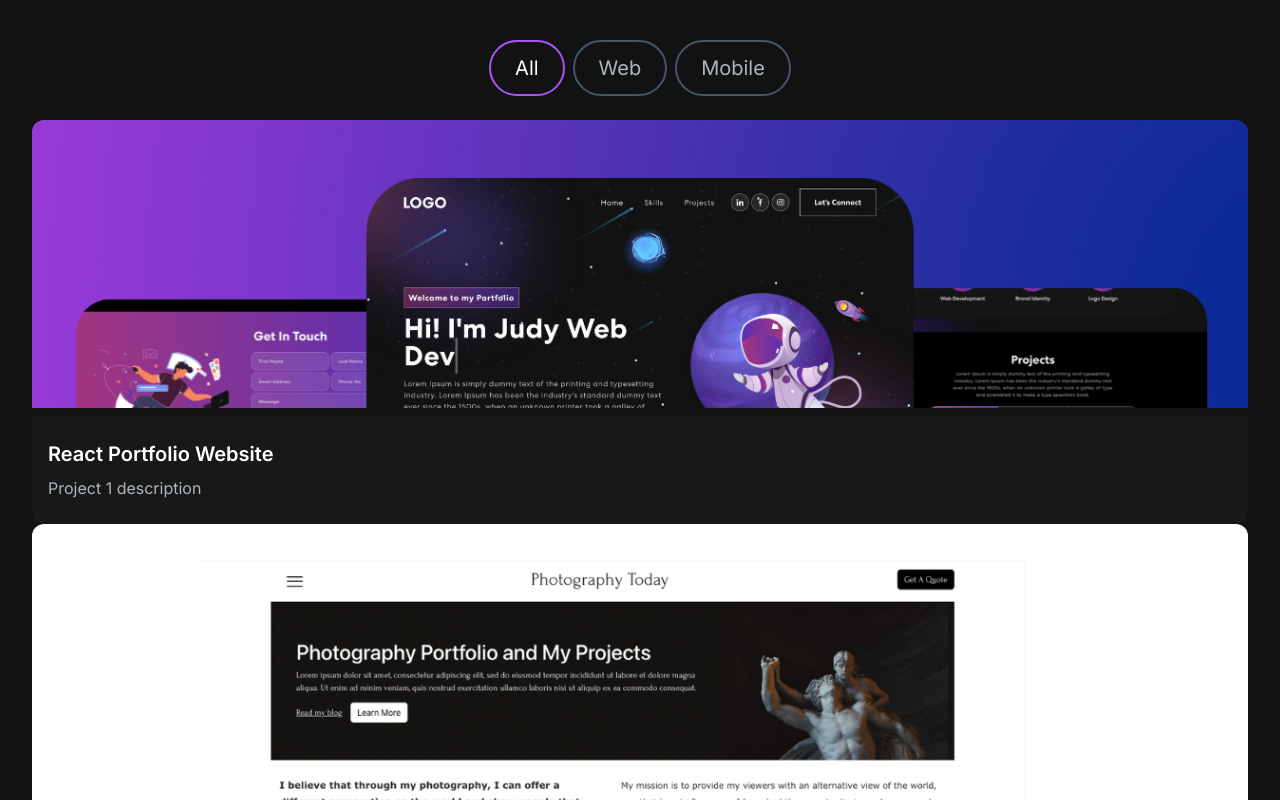
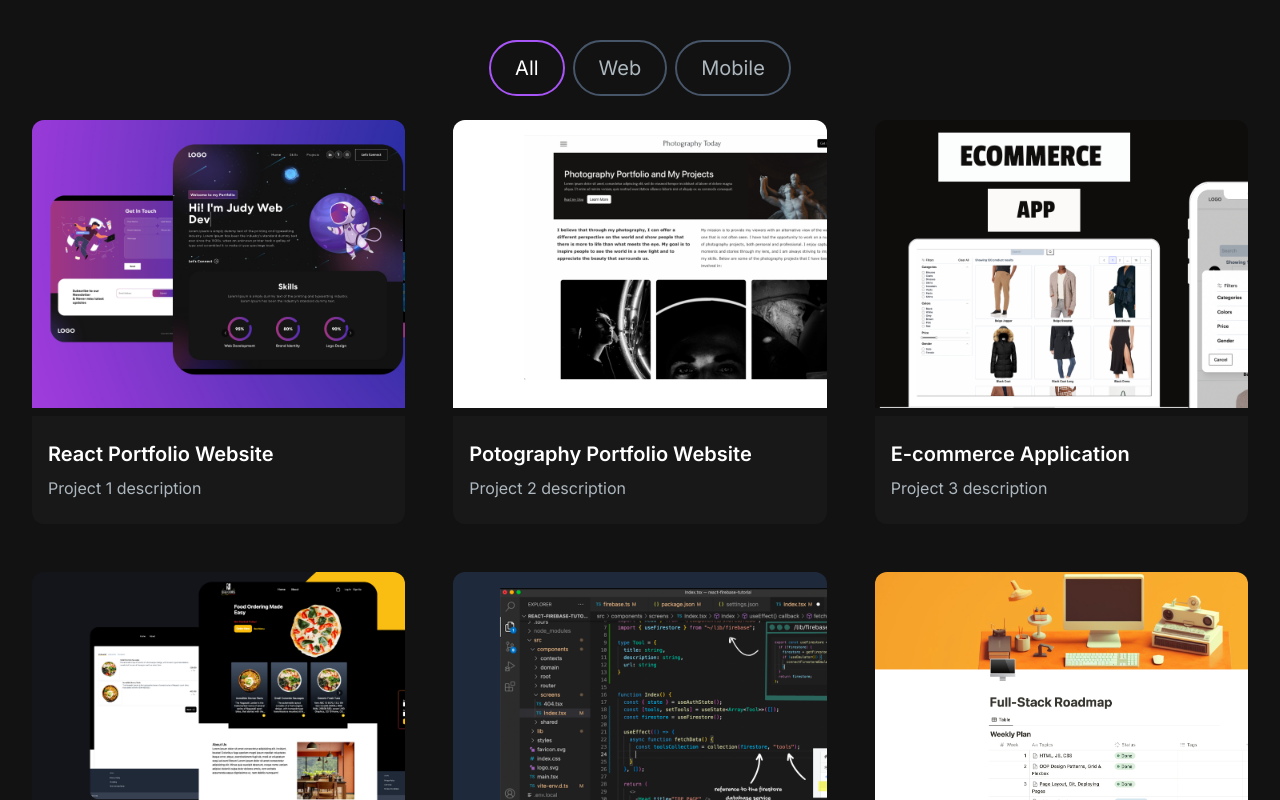
Before and after one commit to Yellowweii/Next-Website, a Next.js app: page / in a window 1280 px wide. Shown: the part 1260-2060 px from the top of the page. Built offline with nearby package versions, Linux system fonts and the light colour scheme.

Commit message:
finish the ProjectSection module

```diff
--- a/components/ProjectSection/index.tsx
+++ b/components/ProjectSection/index.tsx
@@ -1,7 +1,8 @@
 "use client";
-import React, { useState } from "react";
+import React, { useState, useRef } from "react";
 import ProjectCard from "../ProjectCard";
 import ProjectTag from "../ProjectTag";
+import { motion, useInView } from "framer-motion";
 
 const projectsData = [
   {
@@ -62,6 +63,12 @@ const projectsData = [
 
 const ProjectSection = () => {
   const [tag, setTag] = useState("All");
+  const ref = useRef(null);
+  const isInView = useInView(ref);
+  const cardVariants = {
+    initial: { y: 50, opacity: 0 },
+    animate: { y: 0, opacity: 1 },
+  };
 
   const filterProjects = () => {
     return projectsData.filter((project) => project.tag.includes(tag));
@@ -74,11 +81,13 @@ const ProjectSection = () => {
         <ProjectTag name="Web" onClick={() => setTag("Web")} isSelected={tag === "Web"} />
         <ProjectTag name="Mobile" onClick={() => setTag("Mobile")} isSelected={tag === "Mobile"} />
       </div>
-      <div>
-        {filterProjects().map((project) => (
-          <ProjectCard key={project.id} title={project.title} description={project.description} imgUrl={project.image} gitUrl={project.gitUrl} previewUrl={project.previewUrl} />
+      <ul ref={ref} className="grid md:grid-cols-3 gap-8 md:gap-12">
+        {filterProjects().map((project, index) => (
+          <motion.li key={index} variants={cardVariants} initial="initial" animate={isInView ? "animate" : "initial"} transition={{ duration: 0.3, delay: index * 0.3 }}>
+            <ProjectCard key={project.id} title={project.title} description={project.description} imgUrl={project.image} gitUrl={project.gitUrl} previewUrl={project.previewUrl} />
+          </motion.li>
         ))}
-      </div>
+      </ul>
     </section>
   );
 };
--- a/package.json
+++ b/package.json
@@ -10,6 +10,7 @@
   },
   "dependencies": {
     "@heroicons/react": "^2.0.18",
+    "framer-motion": "^10.16.4",
     "next": "13.5.4",
     "react": "^18.2.0",
     "react-dom": "^18.2.0",
```
Also changed, not shown: 1 other file (tests, documents, lock files or other folders).
